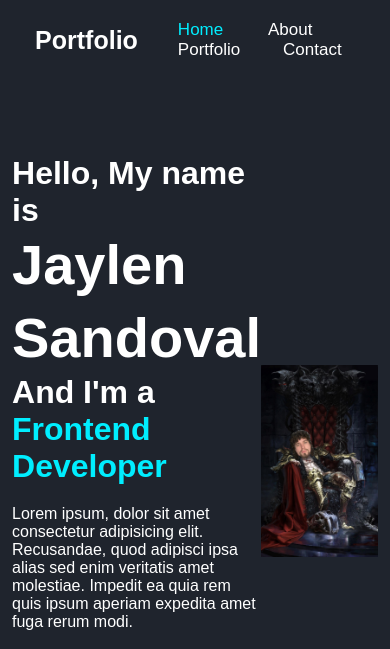
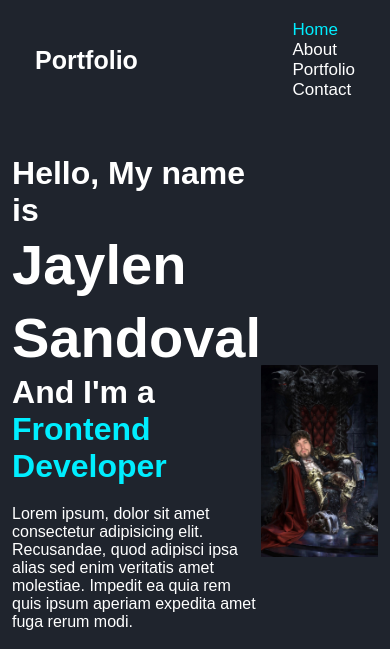
Before and after one commit to Jaylen-Sandoval-Personal-Website/personal-website, a plain HTML site: page index.html in a window 390 px wide. Shown: the top 649 px of the page. Drawn offline with nearby package versions, Linux system fonts and the light colour scheme.

Commit message:
adding media queries

```diff
--- a/style.css
+++ b/style.css
@@ -266,3 +266,14 @@ span {
 .contact form .input-box input {
     width: 49%;
 }
+
+/* styles for mobile devices */
+@media screen and (max-width: 767px) {
+    /* your styles here */
+    .navbar a {
+      display: flex;
+      flex-direction: row;
+      justify-content: space-between;
+      align-items: center;
+    }
+  }
```
